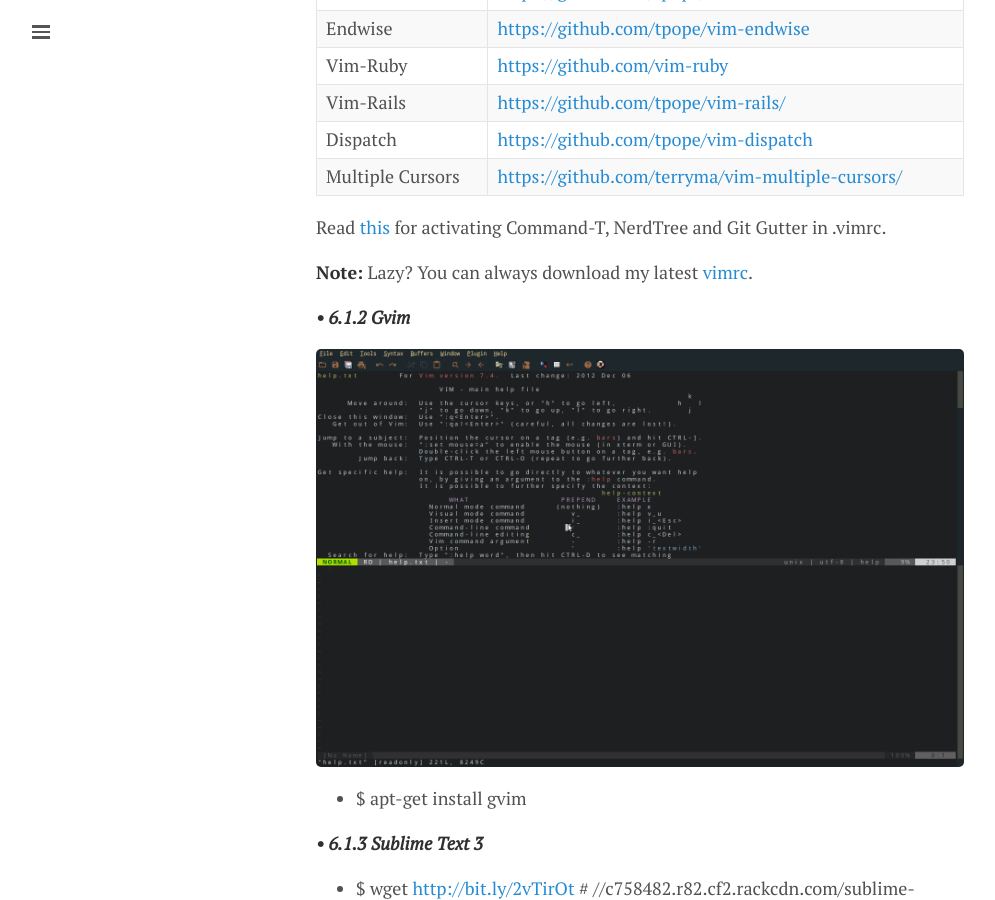
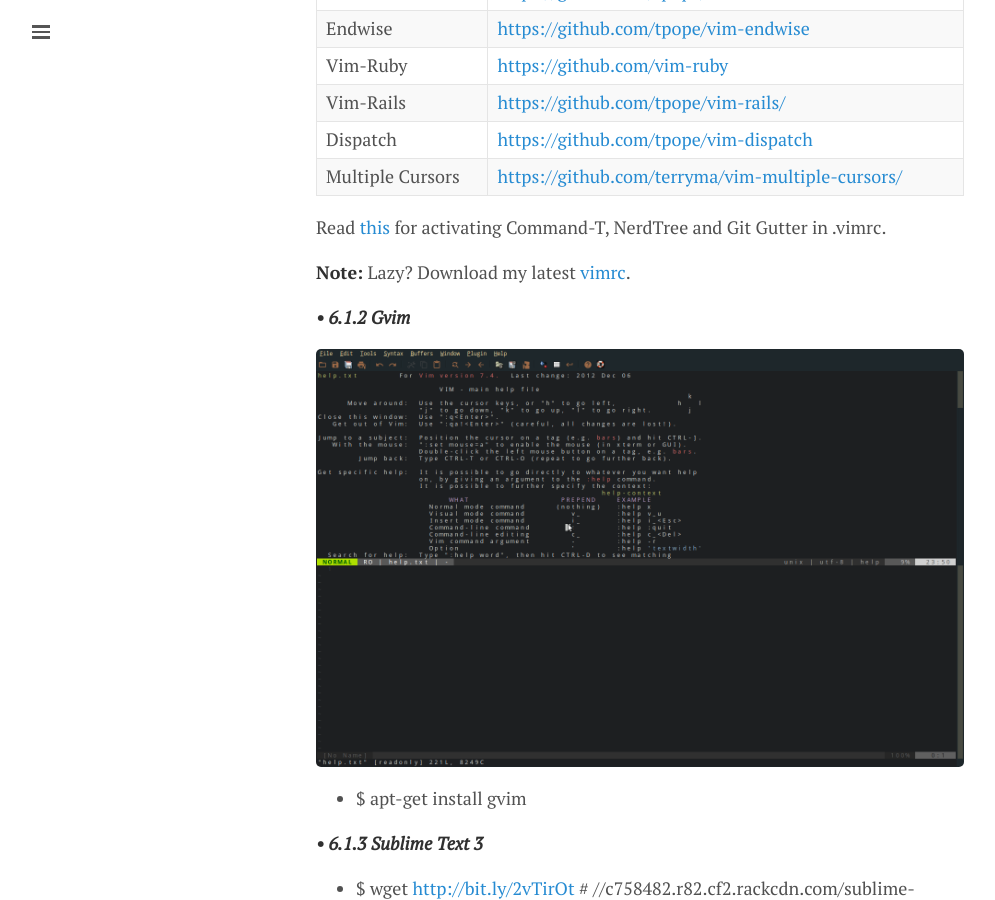
Before and after one commit to lgeurts/lgeurts.github.io, a Jekyll site: the page built from _posts/2017-07-11-bunsenlabs-linux-setup-notes-for dell-inspiron-6000.md, in a window 1280 px wide and 900 px high, scrolled down 8298 px. Shown: the whole window, without its empty margins (0-995 px from the left). Built offline with Jekyll 4.4.1, drawn with Linux system fonts in a browser that asks for light colours; nearby versions of some CDN libraries; comment, search, counter and statistics services are not loaded.

Commit message:
Update vim section download note  #256

```diff
--- a/_posts/2017-07-11-bunsenlabs-linux-setup-notes-for dell-inspiron-6000.md
+++ b/_posts/2017-07-11-bunsenlabs-linux-setup-notes-for dell-inspiron-6000.md
@@ -253,7 +253,7 @@
 
 Read [this](assets/vim-plugin-settings.txt) for activating Command-T, NerdTree and Git Gutter in .vimrc.
 
-**Note:** Lazy? You can always download my latest [vimrc](https://github.com/lgeurts/BunsenLabs-Setup/tree/master/.vim/).
+**Note:** Lazy? Download my latest [vimrc](https://github.com/lgeurts/BunsenLabs-Setup/tree/master/.vim/).
 
 ***• 6.1.2 Gvim***
 
```
